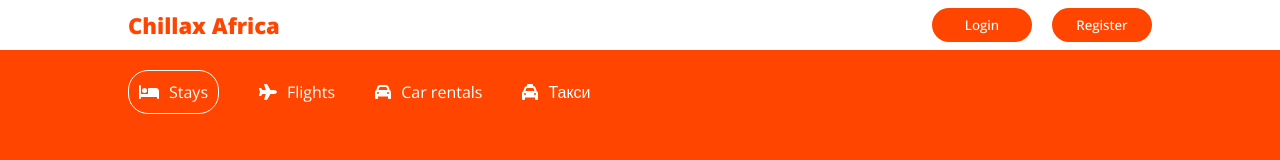
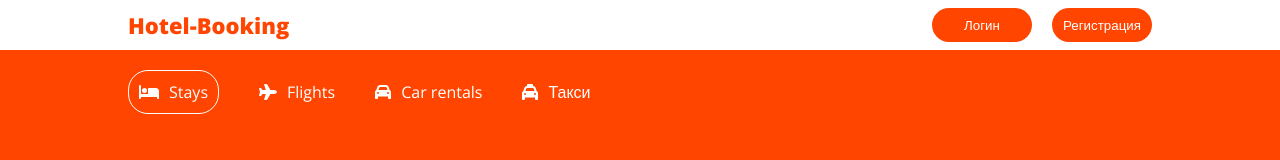
Before and after one commit to L1nia/spo_one, a React (Create React App) app: page / in a window 1280 px wide. Shown: the top 160 px of the page. Built offline with nearby package versions, Linux system fonts and the light colour scheme; no server answers.

Commit message:
Update Navbar.jsx

```diff
--- a/src/components/navbar/Navbar.jsx
+++ b/src/components/navbar/Navbar.jsx
@@ -10,15 +10,15 @@
     <div className="navbar">
       <div className="navContainer">
         <Link to="/" style={{ color: "inherit", textDecoration: "none" }}>
-          <span className="logo">Chillax Africa</span>
+          <span className="logo">Hotel-Booking</span>
         </Link>
         {user ? (
           `Welcome ${user.username}`
         ) : (
           <div className="navItems">
-            <button className="navButton">Login</button>
+            <button className="navButton">Логин</button>
 
-            <button className="navButton">Register</button>
+            <button className="navButton">Регистрация</button>
           </div>
         )}
       </div>
```
